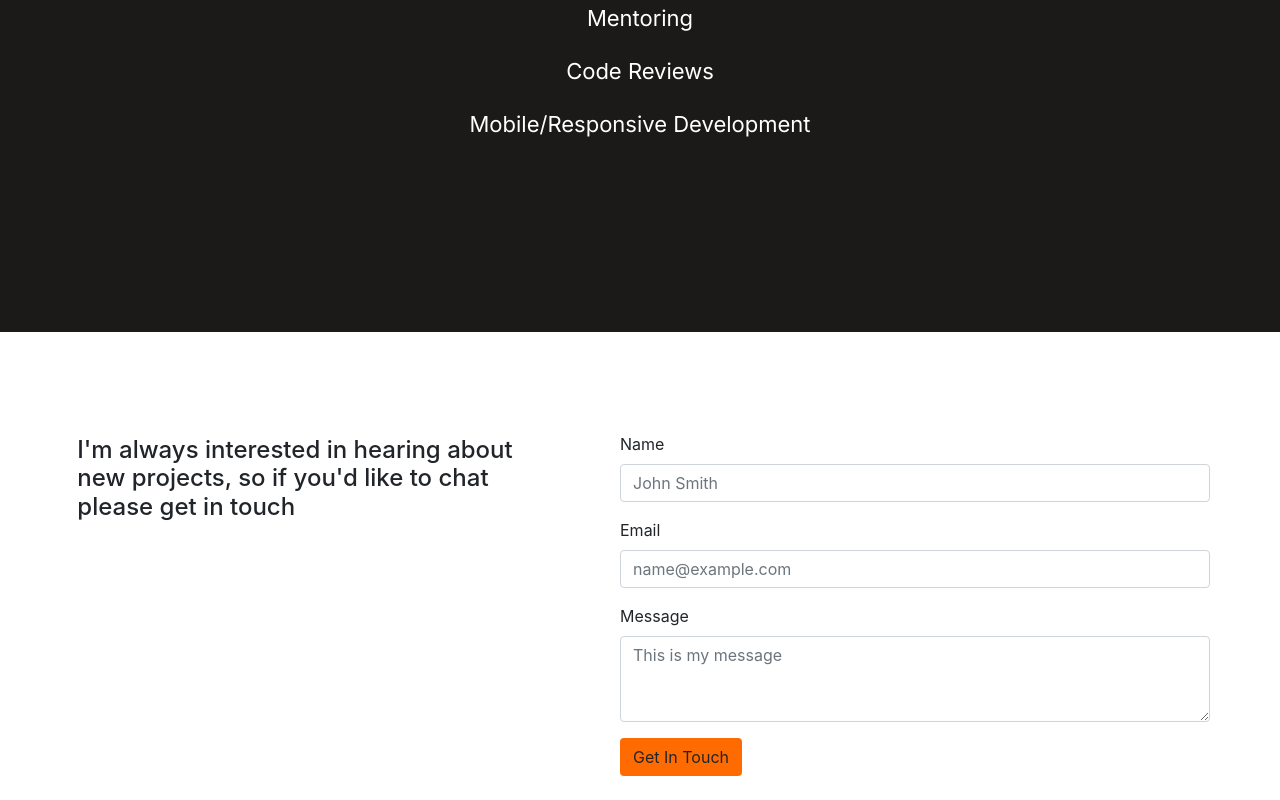
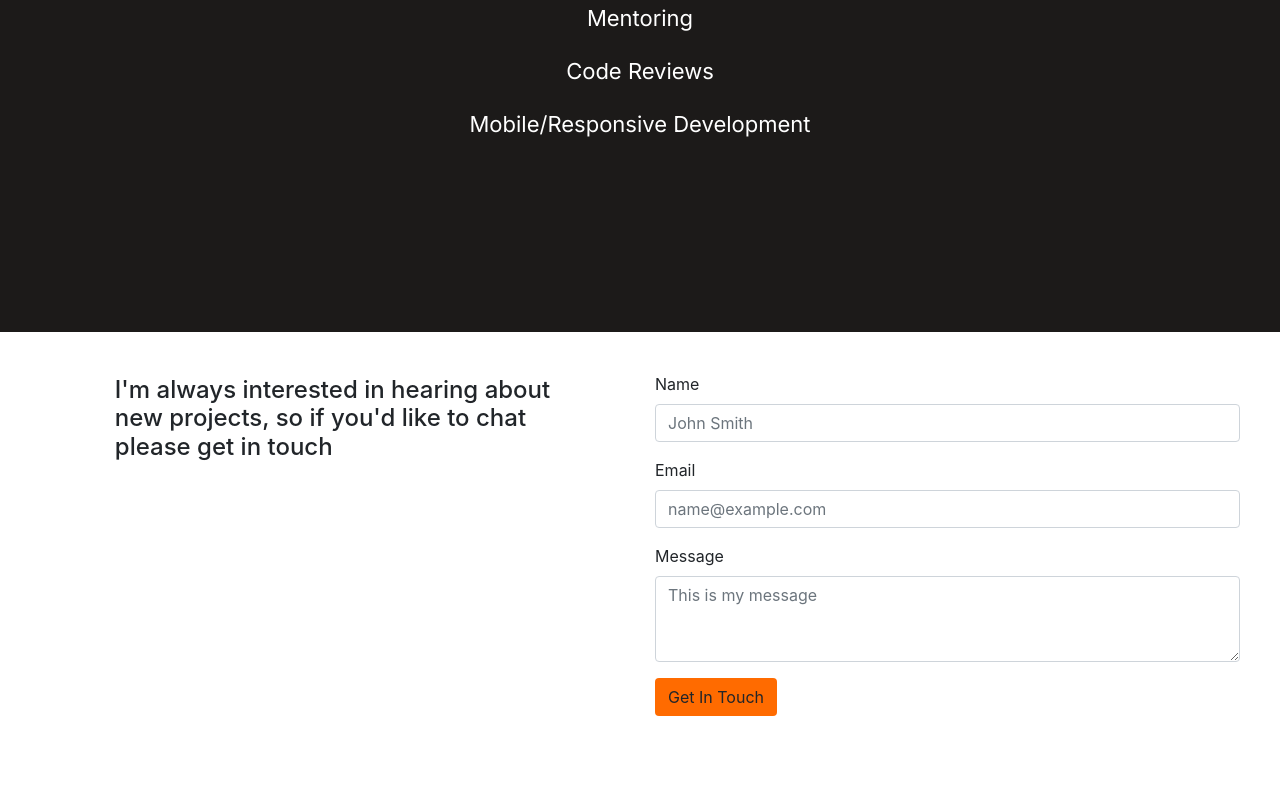
Before and after one commit to Stephanie041996/portfolio_projects_contact_form, a plain HTML site: page index.html in a window 1280 px wide. Shown: the part 6753-7553 px from the top of the page. Drawn offline with nearby package versions, Linux system fonts and the light colour scheme.

Commit message:
Add flex and center items

```diff
--- a/css/main.css
+++ b/css/main.css
@@ -326,10 +326,15 @@ li {
   list-style: inside url("../media/svg/circle.svg");
 }
 
-.contact {
+.row {
+  display: flex;
+  padding: 40px;
+}
+
+/* .contact {
   padding-top: 100px;
   padding-right: 70px;
-}
+} */
 
 .orange {
   background-color: #ff6b00 !important;
```
